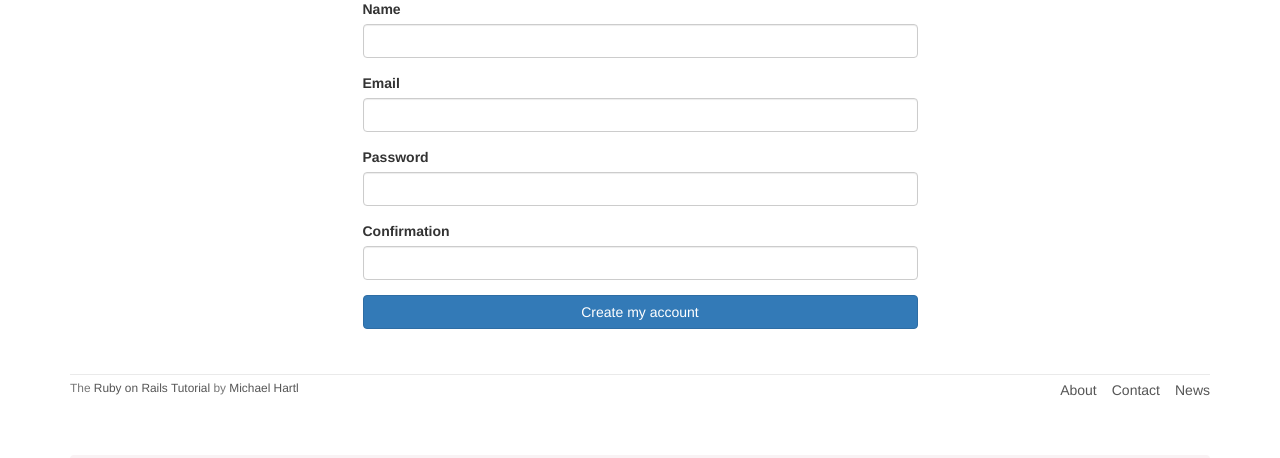
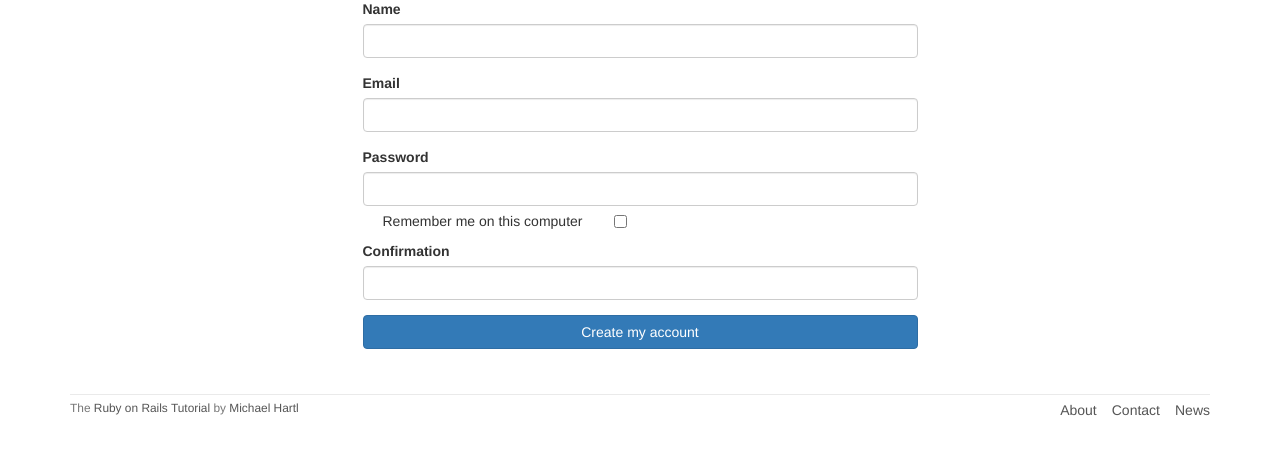
Before and after one commit to asasigure1209/rails-tutorial, a Rails app: page /signup in a window 1280 px wide. Shown: the part 153-611 px from the top of the page. Run offline with Rails 7, Linux system fonts and the light colour scheme; style sheets or scripts are compiled from the project's sources; some libraries are stand-ins or nearby versions.

Commit message:
永続化をチェック形式に

```diff
--- a/app/assets/stylesheets/custom.scss
+++ b/app/assets/stylesheets/custom.scss
@@ -192,6 +192,20 @@ input {
   }
 }
 
+.checkbox {
+  margin-top: -10px;
+  margin-bottom: 10px;
+  span {
+    margin-left: 20px;
+    font-weight: normal;
+  }
+}
+
+#session_remember_me {
+  width: auto;
+  margin-left: 0;
+}
+
 /* Dropdown menu */
 
 .dropdown-menu.active {
--- a/app/controllers/sessions_controller.rb
+++ b/app/controllers/sessions_controller.rb
@@ -7,7 +7,7 @@ class SessionsController < ApplicationController
     user = User.find_by(email: params[:session][:email].downcase)
     if user&.authenticate(params[:session][:password])
       reset_session
-      remember user
+      params[:session][:remember_me] == '1' ? remember(user) : forget(user)
       log_in user
       redirect_to user
     else
--- a/app/helpers/sessions_helper.rb
+++ b/app/helpers/sessions_helper.rb
@@ -1,6 +1,9 @@
 module SessionsHelper
     def log_in(user)
         session[:user_id] = user.id
+        # セッションリプレイ攻撃から保護する
+        # 詳しくは https://techracho.bpsinc.jp/hachi8833/2023_06_02/130443 を参照
+        session[:session_token] = user.session_token
     end
 
     def remember(user)
@@ -11,7 +14,10 @@ module SessionsHelper
 
     def current_user
         if (user_id = session[:user_id])
-            @current_user ||= User.find_by(id: user_id)
+            user = User.find_by(id: user_id)
+            if user && session[:session_token] == user.session_token
+                @current_user ||= user
+            end
         elsif (user_id = cookies.encrypted[:user_id])
             user = User.find_by(id: user_id)
             if user && user.authenticated?(cookies[:remember_token])
--- a/app/models/user.rb
+++ b/app/models/user.rb
@@ -22,6 +22,11 @@ class User < ApplicationRecord
   def remember
     self.remember_token = User.new_token
     update_attribute(:remember_digest, User.digest(remember_token))
+    remember_token
+  end
+
+  def session_token
+    remember_digest || remember
   end
 
   def authenticated?(remember_token)
--- a/app/views/users/new.html.erb
+++ b/app/views/users/new.html.erb
@@ -15,6 +15,11 @@
       <%= f.label :password %>
       <%= f.password_field :password, class: 'form-control' %>
 
+      <%= f.label :remember_me, class: "checkbox inline" do %>
+        <%= f.check_box :remember_me %>
+        <span>Remember me on this computer</span>
+      <% end %>
+
       <%= f.label :password_confirmation, "Confirmation" %>
       <%= f.password_field :password_confirmation, class: 'form-control' %>
 
```
Also changed, not shown: test/helpers/sessions_helper_test.rb (added, +19 -0 lines), test/integration/users_login_test.rb (+16 -0 lines), test/test_helper.rb (+15 -0 lines).
